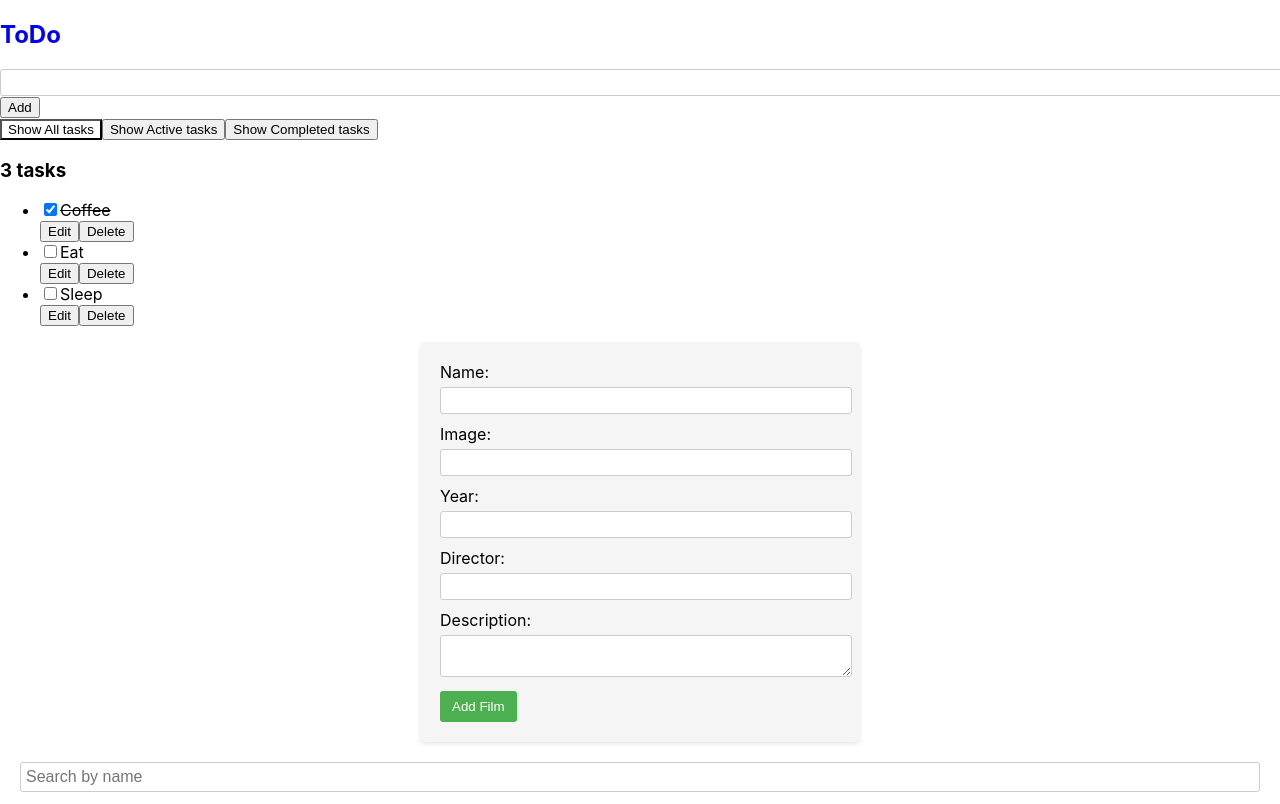
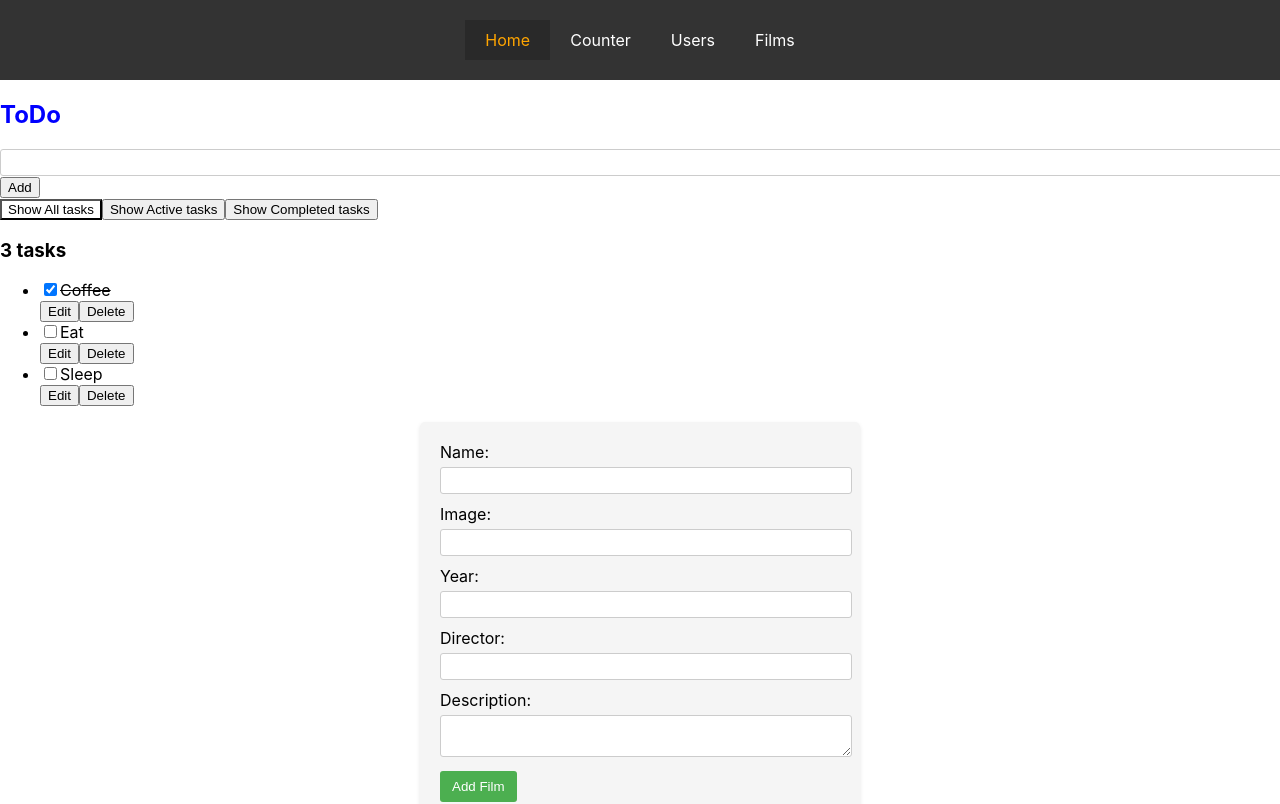
Before and after one commit to Tony-jdev/React, a React (Create React App) app: page / in a window 1280 px wide. Shown: the top 804 px of the page. Built offline with nearby package versions, Linux system fonts and the light colour scheme.

Commit message:
lesson-5

```diff
--- a/package.json
+++ b/package.json
@@ -6,9 +6,11 @@
     "@testing-library/jest-dom": "^5.16.5",
     "@testing-library/react": "^13.4.0",
     "@testing-library/user-event": "^13.5.0",
+    "axios": "^1.4.0",
     "classnames": "^2.3.2",
     "react": "^18.2.0",
     "react-dom": "^18.2.0",
+    "react-router-dom": "^6.13.0",
     "react-scripts": "5.0.1",
     "uuid": "^9.0.0",
     "web-vitals": "^2.1.4"
--- a/src/App.js
+++ b/src/App.js
@@ -1,12 +1,29 @@
 import './App.css';
 import ToDo from './components/ToDo/ToDo';
 import Counter from './components/Counter/Counter';
+import { Route, Routes } from 'react-router-dom';
+import Films from './components/Film/Films';
+import Header from './components/Header/Header';
+import Users from './components/Users/Users';
+import UserInfo from './components/Users/UserInfo';
 
 function App() {
   return (
     <div>
-    <ToDo />
-    <Counter />
+      <Header />
+      <Routes>
+
+
+        <Route path="/" element={<ToDo />} />
+        <Route path="/counter" element={<Counter />} />
+        <Route path="/films" element={<Films />} />
+
+        <Route path="/users" element={<Users />}>
+          <Route path="/users/:id" element={<UserInfo />} />
+        </Route>
+
+        <Route path="*" element={<h1>Page not found</h1>} />
+      </Routes>
     </div>
   );
 }
--- /dev/null
+++ b/src/components/Header/Header.css
@@ -0,0 +1,17 @@
+header {
+    background-color: #333;
+    padding: 20px 0;
+    text-align: center;
+}
+
+header a {
+    display: inline-block;
+    padding: 10px 20px;
+    color: white;
+    text-decoration: none;
+}
+
+header a.active{
+    color:orange;
+    background-color: #292929;
+}
--- /dev/null
+++ b/src/components/Header/Header.jsx
@@ -0,0 +1,16 @@
+import React from 'react';
+import { NavLink } from 'react-router-dom';
+import './Header.css';
+
+const Header = () => {
+    return (
+        <header>
+            <NavLink to='/'>Home</NavLink>
+            <NavLink to='/counter'>Counter</NavLink>
+            <NavLink to='/users'>Users</NavLink>
+            <NavLink to='/films'>Films</NavLink>
+        </header>
+    );
+}
+
+export default Header;
--- /dev/null
+++ b/src/components/Users/UserInfo.jsx
@@ -0,0 +1,27 @@
+import axios from 'axios';
+import React, {useState, useEffect} from 'react';
+import { useParams } from 'react-router-dom';
+
+const UserInfo = () => {
+    const { id } = useParams();
+    const [user, setUser] = useState({});
+
+    const getUser = async () => {
+        // const response = await fetch("https://jsonplaceholder.typicode.com/users/" + id);
+        // const result = await response.json();
+        const response = await axios.get("https://jsonplaceholder.typicode.com/users/" + id);
+        setUser(response.data);
+    }
+
+    useEffect(() => {
+       getUser();
+    }, [id]);
+
+    return (
+        <div>
+            <h1>{user.name}</h1>
+        </div>
+    );
+}
+
+export default UserInfo;
--- /dev/null
+++ b/src/components/Users/Users.css
@@ -0,0 +1,10 @@
+.users a{
+    display: block;
+}
+
+.users{
+    display: grid;
+    grid-template-columns: 300px 1fr;
+    width: 80%;
+    margin: 50px auto;
+}
--- /dev/null
+++ b/src/components/Users/Users.jsx
@@ -0,0 +1,39 @@
+import React, { useState, useEffect } from 'react';
+import { NavLink, Outlet, useSearchParams } from 'react-router-dom';
+import "./Users.css";
+
+const Users = () => {
+    const [users, setUsers] = useState([]);
+    const [search, setSearch] = useSearchParams();
+    const [textSearch, setTextSearch] = useState(search.get('q') ?? '');
+
+    const getUsers = async () => {
+        const response = await fetch('https://jsonplaceholder.typicode.com/users');
+        const result = await response.json();
+        setUsers(result);
+    }
+
+    useEffect(() => { getUsers(); }, []);
+
+    const searchHandler = (e) => {
+        setTextSearch(e.target.value);
+        setSearch({ q: e.target.value});
+    };
+
+    const filterUsers = (user) => {
+        if(search.get('q'))return new RegExp(search.get('q'), 'i').test(user.name);
+        return true;
+    }
+
+    return (
+        <div className='users'>
+            <div className="users-list ">
+                <input type="text" value={textSearch} onChange={searchHandler}/>
+                {users.filter(filterUsers).map(user => <NavLink to={`/users/${user.id}`}>{user.name}</NavLink>)}
+            </div>
+            <Outlet />
+        </div>
+    );
+}
+
+export default Users;
--- a/src/index.js
+++ b/src/index.js
@@ -3,11 +3,14 @@ import ReactDOM from 'react-dom/client';
 import './index.css';
 import App from './App';
 import reportWebVitals from './reportWebVitals';
+import { BrowserRouter } from 'react-router-dom';
 
 const root = ReactDOM.createRoot(document.getElementById('root'));
 root.render(
   <React.StrictMode>
+    <BrowserRouter>
     <App />
+    </BrowserRouter>
   </React.StrictMode>
 );
 
```
Also changed, not shown: 1 other file (tests, documents, lock files or other folders).
